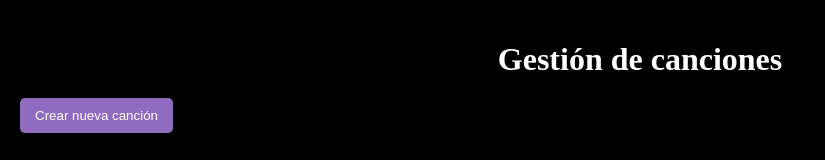
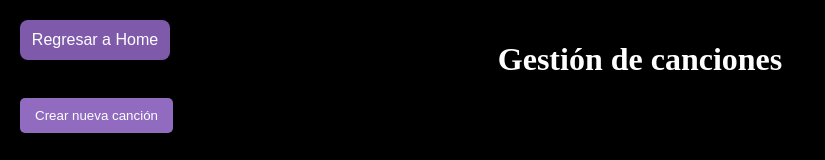
Before and after one commit to ChristopherMonterroso/-Semi1-B-2S2024-Grupo2-Practica1, a Next.js app in the folder sound-stream-app/: page /admin/songs in a window 1280 px wide. Shown: the top 160 px of the page, without its empty margins (0-825 px from the left). Built offline with nearby package versions, Linux system fonts and the light colour scheme; no server answers.

Commit message:
Agregado botón de regreso en la página de canciones

```diff
--- a/sound-stream-app/pages/admin/songs/index.js
+++ b/sound-stream-app/pages/admin/songs/index.js
@@ -53,8 +53,15 @@ const SongsPage = () => {
     setSongToDelete(null);
   };
 
+  const handleGoHome = () => {
+    router.push('/home');
+  };
+
   return (
     <div className={styles.adminContainer}>
+      <button className={styles.goHomeButton} onClick={handleGoHome}>
+        Regresar a Home
+      </button>
       <h1 className={styles.title}>Gestión de canciones</h1>
       <button className={styles.createButton} onClick={handleCreateNewSong}>
         Crear nueva canción
--- a/sound-stream-app/styles/SongsPage.module.css
+++ b/sound-stream-app/styles/SongsPage.module.css
@@ -3,6 +3,26 @@
   background-color: #000;
   min-height: 100vh;
   color: #fff;
+  position: relative;
+}
+
+.goHomeButton {
+  position: absolute;
+  top: 20px;
+  left: 20px;
+  width: 150px;
+  height: 40px;
+  background-color: #7f5aaa;
+  color: #fff;
+  border: none;
+  border-radius: 8px;
+  cursor: pointer;
+  font-size: 16px;
+  transition: background-color 0.3s ease;
+}
+
+.goHomeButton:hover {
+  background-color: #6a4b8a;
 }
 
 .createButton {
```
Lines whose indentation alone changed are shown as unchanged.
